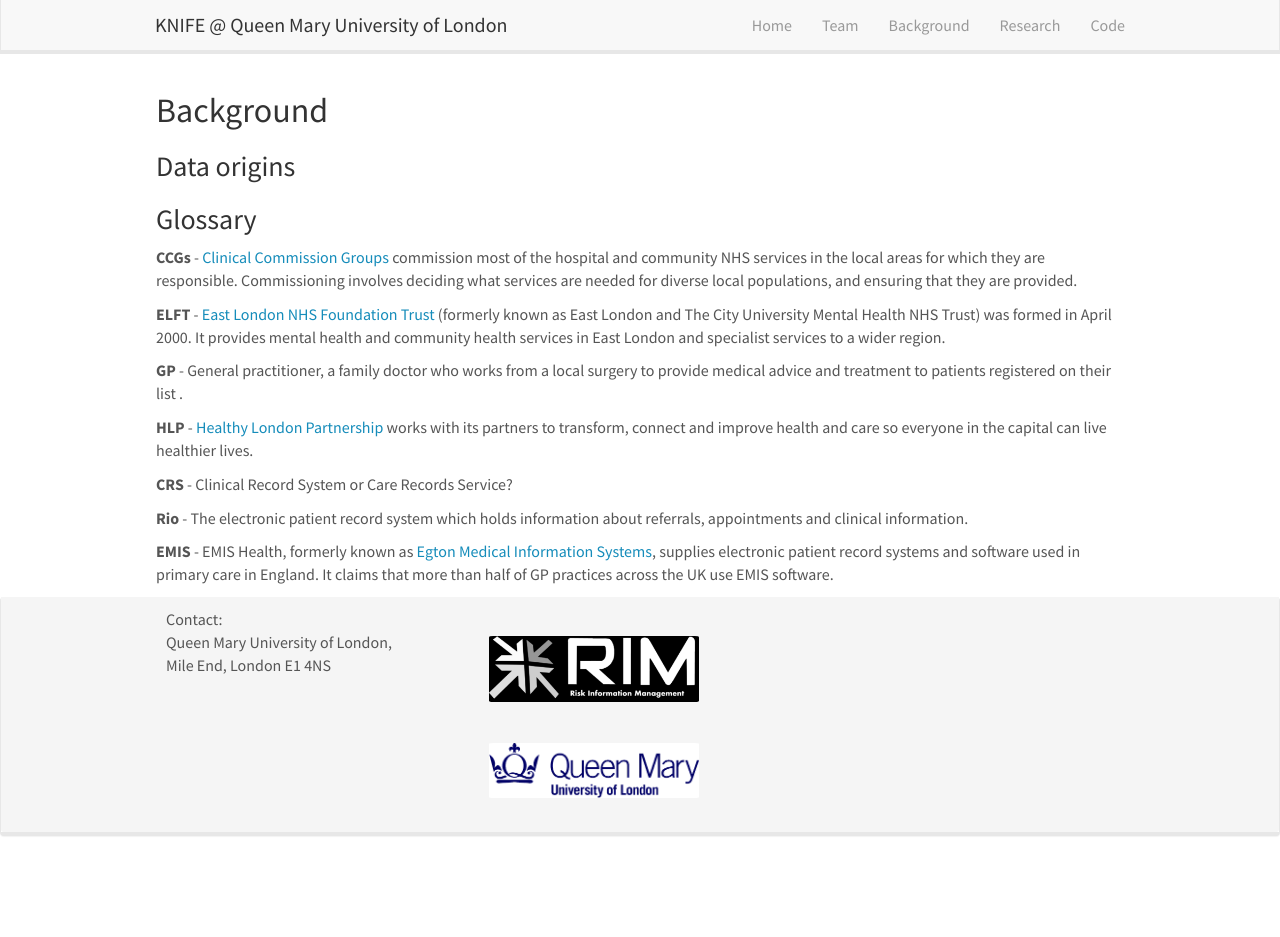
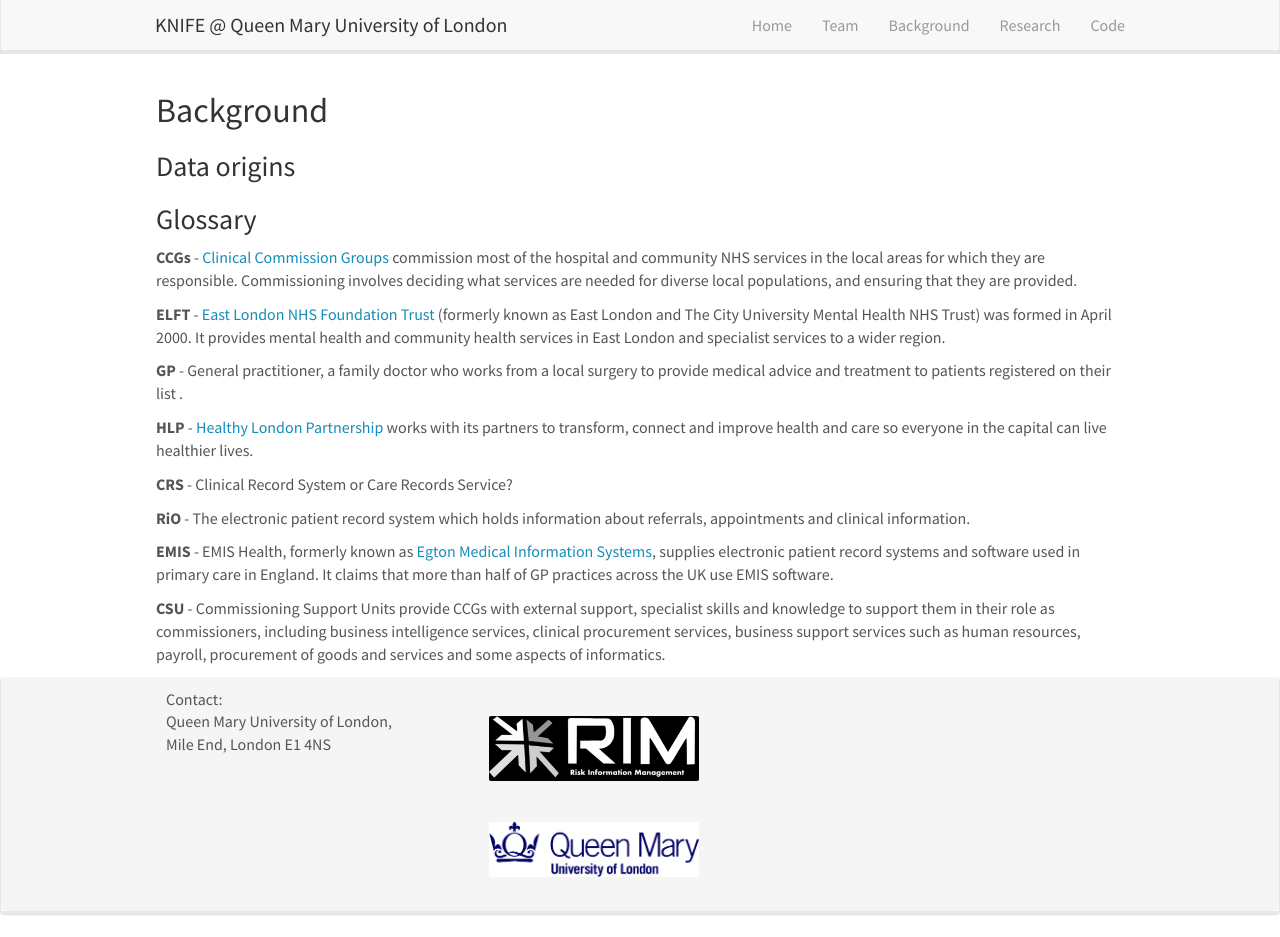
Before and after one commit to knifeqmul/knifeqmul.github.io, a Jekyll site: the page built from _pages/background.md, in a window 1280 px wide and 937 px high. Built offline with Jekyll 4.4.1, drawn with Linux system fonts in a browser that asks for light colours; nearby versions of some CDN libraries.

Commit message:
Update background.md

```diff
--- a/_pages/background.md
+++ b/_pages/background.md
@@ -22,6 +22,8 @@
 
 **CRS** - Clinical Record System or Care Records Service?
 
-**Rio** - The electronic patient record system which holds information about referrals, appointments and clinical information.
+**RiO** - The electronic patient record system which holds information about referrals, appointments and clinical information.
 
 **EMIS** - EMIS Health, formerly known as <a href='https://www.emishealth.com/'>Egton Medical Information Systems</a>, supplies electronic patient record systems and software used in primary care in England. It claims that more than half of GP practices across the UK use EMIS software.
+
+**CSU** - Commissioning Support Units provide CCGs with external support, specialist skills and knowledge to support them in their role as commissioners, including business intelligence services, clinical procurement services, business support services such as human resources, payroll, procurement of goods and services and some aspects of informatics.
```
